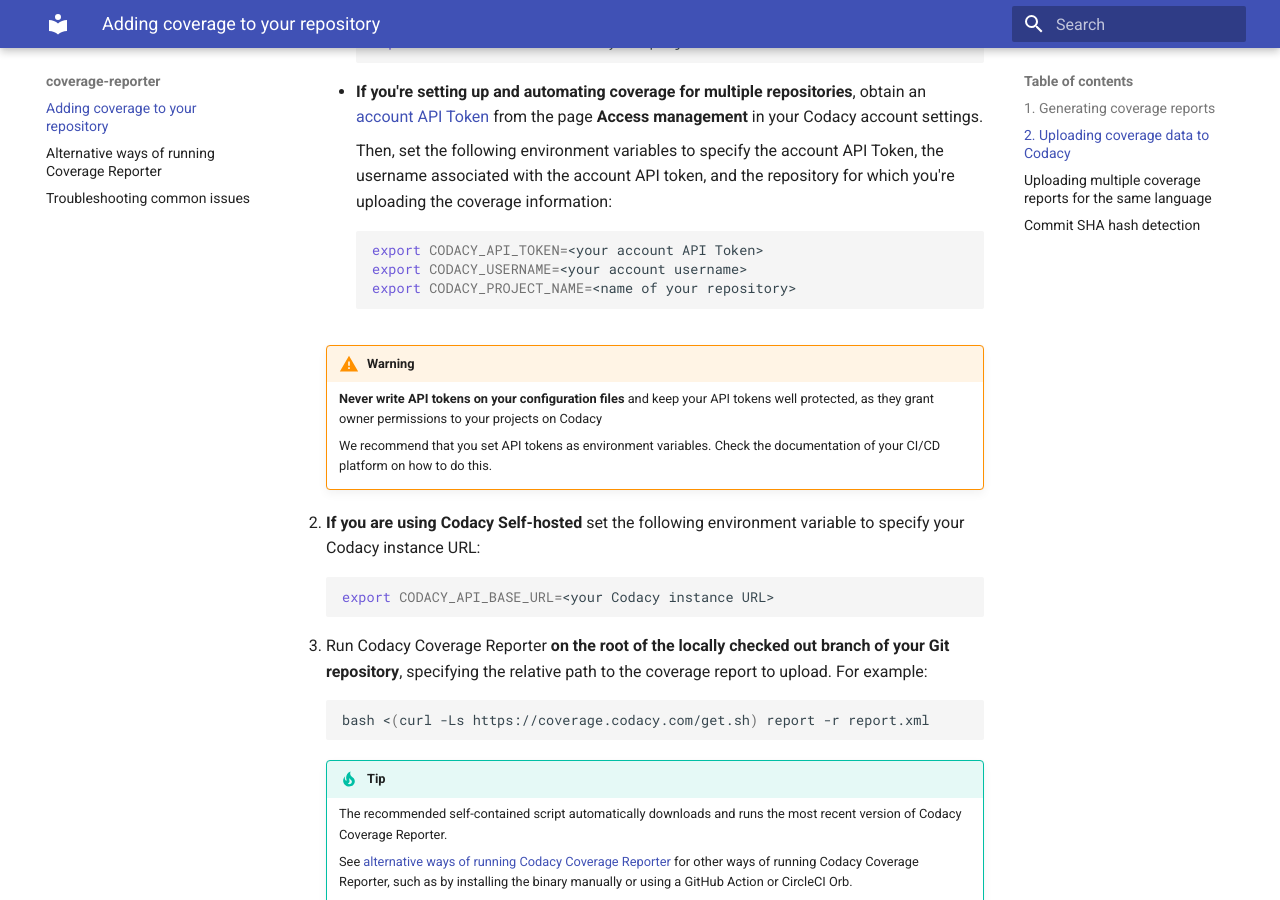
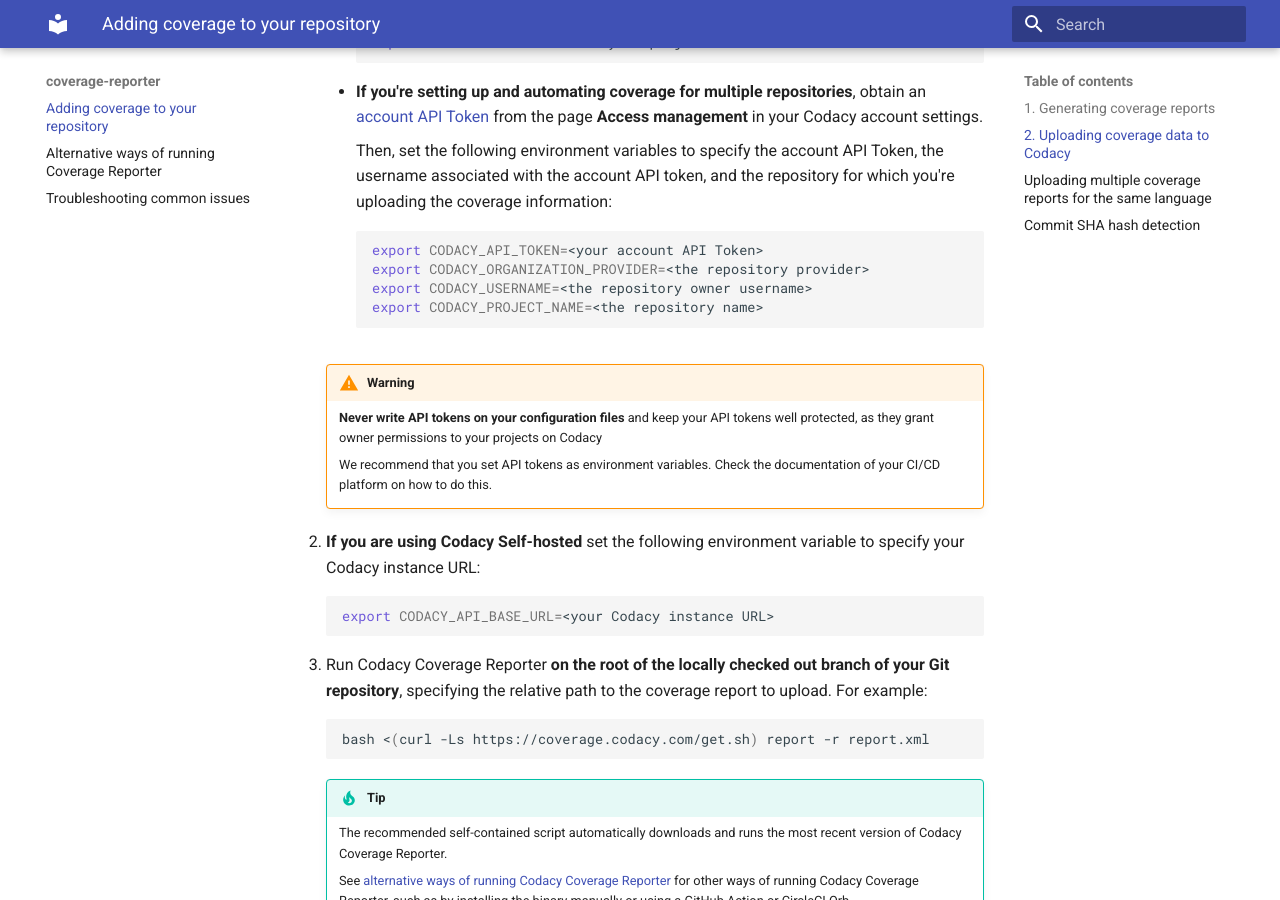
Before and after one commit to codacy/codacy-coverage-reporter, an MkDocs documentation site: the page built from docs/index.md, in a window 1280 px wide and 900 px high, scrolled down 2233 px. Built offline with MkDocs 1.6.1 and Material for MkDocs 9.7.7, drawn with Linux system fonts in a browser that asks for light colours.

Commit message:
feature: Add organization provider env variable

````diff
--- a/docs/index.md
+++ b/docs/index.md
@@ -129,8 +129,9 @@
 
         ```bash
         export CODACY_API_TOKEN=<your account API Token>
-        export CODACY_USERNAME=<your account username>
-        export CODACY_PROJECT_NAME=<name of your repository>
+        export CODACY_ORGANIZATION_PROVIDER=<the repository provider>
+        export CODACY_USERNAME=<the repository owner username>
+        export CODACY_PROJECT_NAME=<the repository name>
         ```
 
     !!! warning
````
Also changed, not shown: 1 other file.
